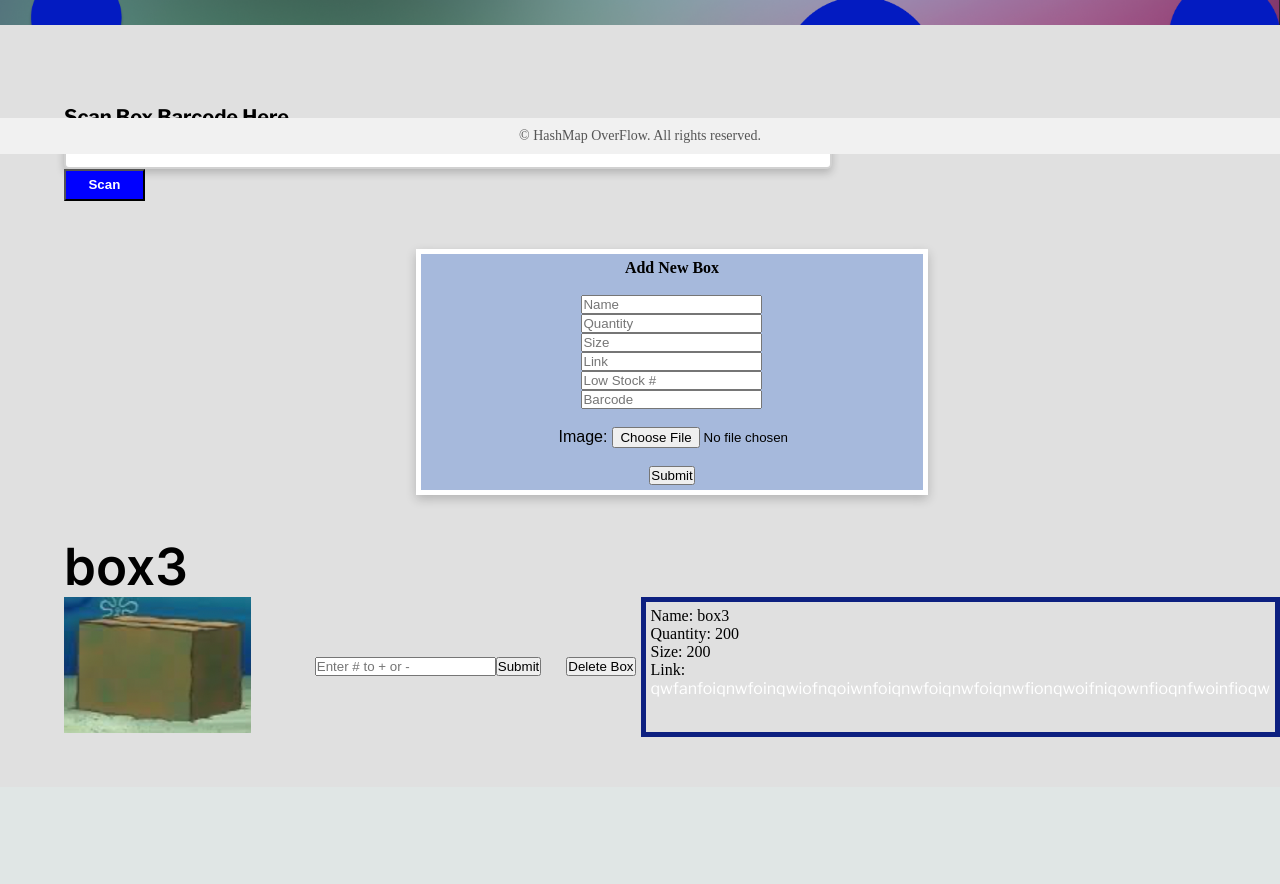
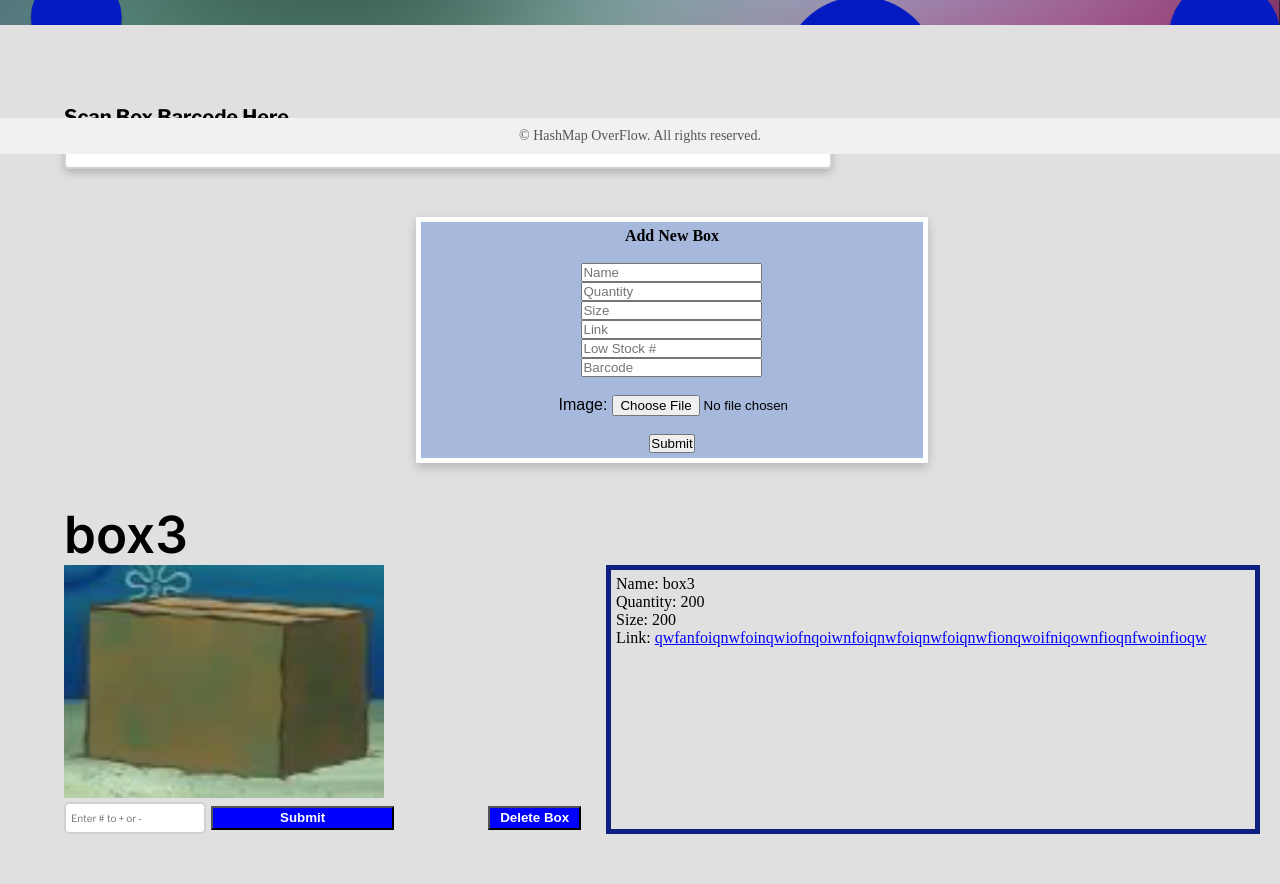
Before and after one commit to mzhang9622/Mailroom-Flask-App, a Flask app: page / in a window 1280 px wide. Shown: the part 646-1530 px from the top of the page. Before the commit the page ends 1383 px from the top, so only its background shows below. Run offline with Flask 3, Linux system fonts and the light colour scheme; a user stored in the database is signed in.

Commit message:
updated Admin (Home) page to fix design issues

```diff
--- a/website/static/style.css
+++ b/website/static/style.css
@@ -23,7 +23,11 @@ a {
     text-decoration: none;
 }
 
-
+.link-color{
+    color: blue;
+    text-decoration: underline;
+    font-family: 'Times New Roman', Times, serif;
+}
 
 body{
     margin: 0px;
@@ -146,13 +150,24 @@ body.admin{
     color: black;
 }
 
+#input-text{
+    width: 20vw;
+    height: 4vh;
+    color: black;
+    font-size: 10px;
+    border: 2px solid rgb(209, 209, 209);
+    border-radius: 5px;
+    padding: 5px;
+    font-family: "Libre Franklin";
+}
+
 .barcode_container{
     display: flex;
     align-items: center;
     gap: 10px;
 }
 
-.scan_button{
+/* .scan_button{
     width: 10%;
     height: 4vh;
     cursor: pointer;
@@ -160,7 +175,7 @@ body.admin{
     background: blue;
     color: white;
     font-weight: 600;
-}
+} */
 
 .box-title{
     color: black;
@@ -175,6 +190,7 @@ body.admin{
 
 .box-side-by-side-container{
     display: flex;
+    flex-direction: row;
     justify-content: flex-start;
     width: 100%;
     height: 100%;
@@ -196,10 +212,19 @@ body.admin{
     min-width: 130px;
 }
 
+.side-container{
+    display:flex;
+    flex-direction:column;
+    flex:1;
+}
+
 .box-info-container{
+    flex:2;
     border: 5px solid rgb(13, 32, 128);
     padding: 5px;
-    width: 57vw;
+    width: 100%;
+    margin: 0 20px;
+    word-break: break-all;
 }
 
 #body-background{
@@ -259,6 +284,7 @@ body.admin{
     display: flex;
     align-items: center;
     margin-right: 5px;
+    margin-left: 5vw;
 }
 
 
@@ -383,16 +409,15 @@ body.admin{
 }
 
 .submit_button{
-    margin-top: 5%;
     cursor: pointer;
     width: 100%;
     max-width:400px;
-    height: 4vw;
+    height: 3vh;
     background: blue;
     color: white;
-    font-size: 2vw;
+    padding: 0 10px;
+    margin-left:5px;
     font-weight: 600;
-    margin-bottom: 2vw;
 }
 
 .underline{
--- a/website/templates/index.html
+++ b/website/templates/index.html
@@ -68,7 +68,7 @@
                     <div class = "barcode_container">
                         <form method = "POST" action = "{{ url_for('main.scan_box')}}">
                             <input type = "text" name = "barcode" id = "barcode-text">
-                            <input type = "submit" value = "Scan" class = "scan_button">
+                            <!-- <input type = "submit" value = "Scan" class = "scan_button"> -->
                         </form>
                     </div>
                 </div>
@@ -107,6 +107,7 @@
                     </div>
 
                     <div class="box-side-by-side-container">
+                        <div class = "side-container">
                             <div class="box-photo-container">
                                 <img src="/static/images/{{  box.image }}" alt="Wrong file path">
                             </div>
@@ -114,21 +115,21 @@
                             {% if admin == True %}
                             <div class="box-update-container">
                                 <form class="update-form" data-box-id="{{ box.id }}">
-                                <input type="number" placeholder="Enter # to + or -" name="quantity" required>
-                                <input type="submit" value="Submit">
+                                    <input type="number" placeholder="Enter # to + or -" id = "input-text" name="quantity" required >
+                                    <input type="submit" value="Submit" class = "submit_button">
                                 </form>
 
                                 <form class="delete-form" data-box-id="{{ box.id }}">
-                                <input type="submit" value="Delete Box">
+                                    <input type="submit" value="Delete Box" class = "submit_button">
                                 </form>
                             </div>
                             {% endif %}
-
+                        </div>
                         <div class="box-info-container">
                             Name: {{ box.name }}<br>
                             Quantity: <span class="box-quantity">{{ box.quantity }}</span><br>
                             Size: {{ box.size }}<br>
-                            Link: <a href="{{ box.link }}">{{ box.link }}</a>
+                            Link: <a href="{{ box.link }}" class = "link-color">{{ box.link }}</a>
                         </div>
                     </div>
                 </div>
```
Also changed, not shown: instance/maildatabase.db. Lines whose indentation alone changed are shown as unchanged.
